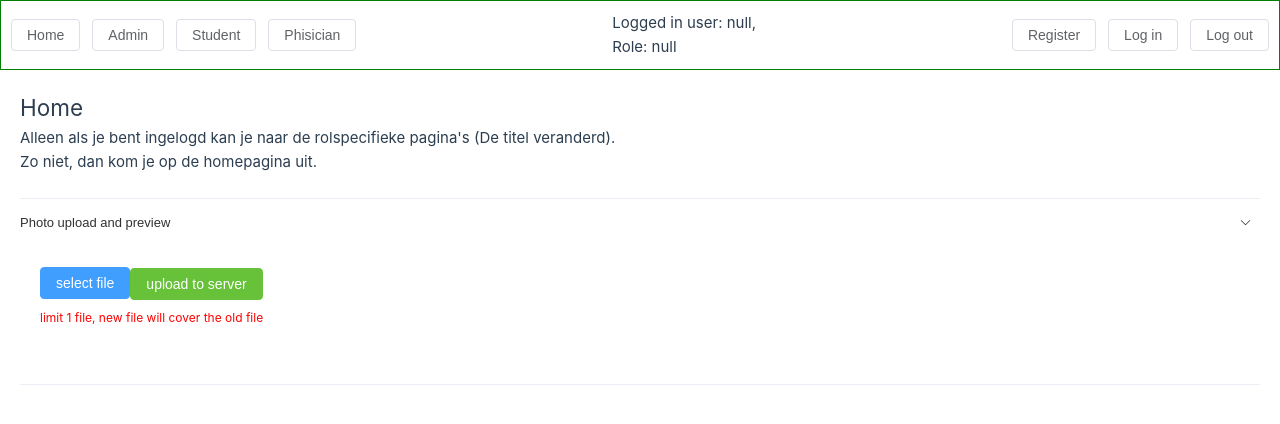
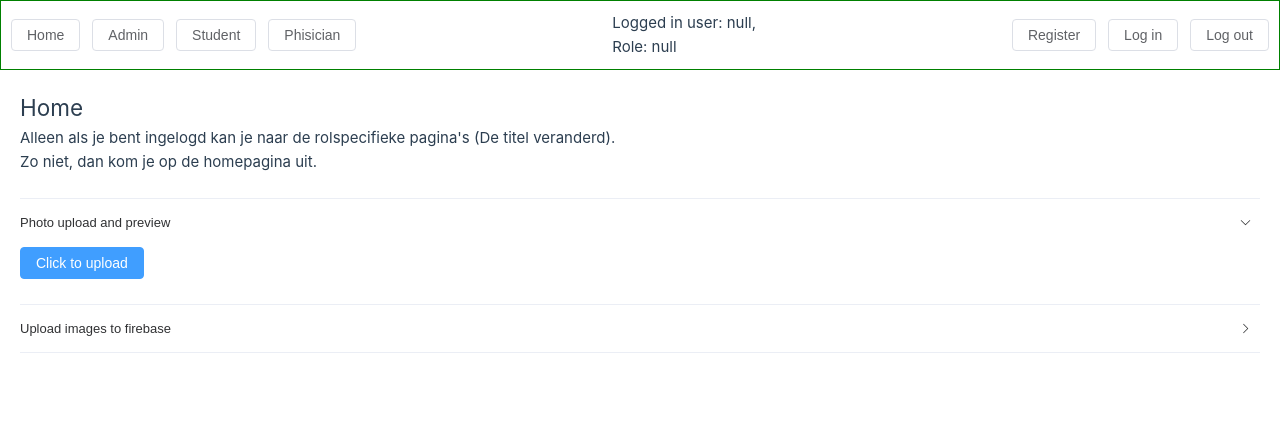
Before and after one commit to MYKingma/MI-MAM05-PWA, a Vue app: page / in a window 1280 px wide. Both pictures are taken after a click on the button "Photo upload and preview". Shown: the top 424 px of the page. Built offline with nearby package versions, Linux system fonts and the light colour scheme; no server answers.

Commit message:
feat: image preview and upload functionality

```diff
--- /dev/null
+++ b/src/components/ImagePreview.vue
@@ -0,0 +1,68 @@
+<template>
+  <el-collapse-transition>
+    <el-carousel v-if="images.length">
+      <el-carousel-item v-for="(image, index) in images" :key="index">
+        <el-button
+          v-if="upload"
+          type="danger"
+          class="delete-button"
+          :icon="Delete"
+          @click="deleteImage(index)"
+          circle
+        ></el-button>
+        <el-image :src="image.url">
+          <template #error>
+            <div class="image-slot">
+              <el-icon><Picture /></el-icon>
+            </div>
+          </template>
+        </el-image>
+      </el-carousel-item>
+    </el-carousel>
+  </el-collapse-transition>
+</template>
+
+<script>
+import { Picture, Delete } from "@element-plus/icons-vue";
+export default {
+  props: {
+    images: {
+      type: Array,
+      default() {
+        return [];
+      },
+    },
+    upload: {
+      type: Boolean,
+      default: false,
+    },
+  },
+  data() {
+    return {};
+  },
+  components: {
+    Picture,
+  },
+  computed: {
+    Delete() {
+      return Delete;
+    },
+  },
+  mounted() {},
+  methods: {
+    deleteImage(imageIndex) {
+      this.$emit("deleteImage", imageIndex);
+    },
+  },
+  watch: {},
+};
+</script>
+
+<style lang="scss">
+.delete-button {
+  position: absolute;
+  z-index: 3000;
+  right: 10px;
+  top: 10px;
+}
+</style>
--- a/src/components/ImageUpload.vue
+++ b/src/components/ImageUpload.vue
@@ -1,46 +1,34 @@
 <template>
-  <el-main>
-    <el-upload
-      ref="upload"
-      class="upload-demo"
-      :limit="1"
-      :on-exceed="handleExceed"
-      :auto-upload="false"
-      accept="image/*"
-      capture="camera"
-    >
-      <template #trigger>
-        <el-button type="primary">select file</el-button>
-      </template>
-      <el-button class="ml-3" type="success" @click="submitUpload"
-        >upload to server</el-button
-      >
-      <template #tip>
-        <div class="el-upload__tip" style="color: red">
-          limit 1 file, new file will cover the old file
-        </div>
-      </template>
-    </el-upload>
-  </el-main>
+  <el-upload
+    class="upload-image"
+    action=""
+    :limit="1"
+    :on-exceed="emitImage"
+    :show-file-list="false"
+    :http-request="emitImage"
+    accept="image/*"
+    multiple
+  >
+    <el-button type="primary">Click to upload</el-button>
+  </el-upload>
 </template>
 
 <script>
 export default {
   props: {},
   data() {
-    return {
-      image: null,
-    };
+    return {};
   },
   computed: {},
   mounted() {},
   methods: {
-    handleExceed(files) {
-      this.image.value.clearFiles();
-      this.image.value.handleStart(files[0]);
-    },
-    submitUpload() {
-      this.image.value.submit();
+    async emitImage(event) {
+      const images = event.length ? Array.from(event) : [event.file];
+      const imagesObject = images.map((image) => ({
+        url: URL.createObjectURL(image),
+        data: image,
+      }));
+      this.$emit("selectImage", imagesObject);
     },
   },
   watch: {},
--- a/src/db/index.js
+++ b/src/db/index.js
@@ -1,5 +1,6 @@
-import db from "../main";
 import { collection, query, getDocs, where } from "firebase/firestore";
+import { ref, getDownloadURL } from "firebase/storage";
+import { db, storage } from "../main";
 
 const getData = async (collectionString, attribute, operator, value) => {
   const collectionReference = collection(db, collectionString);
@@ -20,4 +21,19 @@ const getCollection = async (collectionString) => {
   return collectionReference;
 };
 
-export { getData, getCollection };
+const getFiles = async (filePathArray) => {
+  const pathReferences = [];
+  await Promise.all(
+    filePathArray.map(async (filePath) => {
+      const fileRef = ref(storage, `${filePath}`);
+      const fileURL = await getDownloadURL(fileRef);
+      pathReferences.push({
+        filePath,
+        url: fileURL,
+      });
+    })
+  );
+  return pathReferences;
+};
+
+export { getData, getCollection, getFiles };
--- a/src/firebase/index.js
+++ b/src/firebase/index.js
@@ -1,9 +1,10 @@
-import { getAuth, createUserWithEmailAndPassword } from "firebase/auth";
+import { createUserWithEmailAndPassword } from "firebase/auth";
 import { doc, setDoc } from "firebase/firestore";
+import { ref, uploadBytes } from "firebase/storage";
 import { getCollection } from "../db";
+import { storage, auth } from "../main";
 
 const register = async (newUser) => {
-  const auth = getAuth();
   const user = await createUserWithEmailAndPassword(
     auth,
     newUser.email,
@@ -17,4 +18,17 @@ const register = async (newUser) => {
   });
 };
 
-export { register };
+const uploadFiles = async (refString, filesArray) => {
+  filesArray.forEach(async (file) => {
+    const storageRef = ref(storage, `${refString}/${Date.now()}_${file.name}`);
+    const filepathArray = [];
+    try {
+      const result = await uploadBytes(storageRef, file);
+      filepathArray.push(result.fullPath);
+    } catch (error) {
+      console.log(error);
+    }
+  });
+};
+
+export { register, uploadFiles };
--- a/src/main.js
+++ b/src/main.js
@@ -5,6 +5,7 @@ import store from "./store";
 import { initializeApp } from "firebase/app";
 import { getAuth } from "firebase/auth";
 import { getFirestore } from "firebase/firestore";
+import { getStorage } from "firebase/storage";
 
 const app = createApp(App);
 
@@ -20,17 +21,18 @@ const firebaseConfig = {
 
 // Initialize Firebase
 initializeApp(firebaseConfig);
+
 const auth = getAuth();
+const db = getFirestore();
+const storage = getStorage();
 
 auth.onAuthStateChanged((user) => {
   store.dispatch("fetchUser", user);
 });
-
-const db = getFirestore();
 
 app.use(router);
 app.use(store);
 
 app.mount("#app");
 
-export default db;
+export { db, auth, storage };
--- a/src/views/HomePage.vue
+++ b/src/views/HomePage.vue
@@ -9,60 +9,70 @@
     <br />
     <el-collapse v-model="activeSection">
       <el-collapse-item title="Photo upload and preview" name="1">
-        <ImageUpload />
+        <el-row>
+          <ImageUpload @select-image="imageSelected" />
+        </el-row>
+        <ImagePreview
+          :images="images"
+          :upload="true"
+          @delete-image="deleteImage"
+        />
       </el-collapse-item>
-      <!-- <el-collapse-item title="Feedback" name="2">
-        <div>
-          Operation feedback: enable the users to clearly perceive their
-          operations by style updates and interactive effects;
-        </div>
-        <div>
-          Visual feedback: reflect current state by updating or rearranging
-          elements of the page.
-        </div>
+      <el-collapse-item title="Upload images to firebase" name="2">
+        <el-row>
+          <el-button @click="uploadImages"
+            >Upload above images to firebase</el-button
+          >
+          <el-button @click="getImages"
+            >Retrieve images from firebase</el-button
+          >
+        </el-row>
+        <ImagePreview :images="imagesFromFirebase" />
       </el-collapse-item>
-      <el-collapse-item title="Efficiency" name="3">
-        <div>
-          Simplify the process: keep operating process simple and intuitive;
-        </div>
-        <div>
-          Definite and clear: enunciate your intentions clearly so that the
-          users can quickly understand and make decisions;
-        </div>
-        <div>
-          Easy to identify: the interface should be straightforward, which helps
-          the users to identify and frees them from memorizing and recalling.
-        </div>
-      </el-collapse-item>
-      <el-collapse-item title="Controllability" name="4">
-        <div>
-          Decision making: giving advices about operations is acceptable, but do
-          not make decisions for the users;
-        </div>
-        <div>
-          Controlled consequences: users should be granted the freedom to
-          operate, including canceling, aborting or terminating current
-          operation.
-        </div>
-      </el-collapse-item> -->
     </el-collapse>
   </el-main>
 </template>
 
 <script>
 import ImageUpload from "../components/ImageUpload.vue";
+import ImagePreview from "../components/ImagePreview.vue";
+import { uploadFiles } from "../firebase/index";
+import { getFiles } from "../db";
 export default {
   data() {
     return {
       activeSection: 1,
+      images: [],
+      imagesFromFirebase: [],
     };
   },
   components: {
     ImageUpload,
+    ImagePreview,
   },
   computed: {},
   async mounted() {},
-  methods: {},
+  methods: {
+    imageSelected(images) {
+      console.log("sel", images);
+      this.images = [].concat(images, this.images);
+    },
+    deleteImage(imageIndex) {
+      this.images.splice(imageIndex, 1);
+    },
+    async uploadImages() {
+      await uploadFiles(
+        "images",
+        this.images.map((image) => image.data)
+      );
+    },
+    async getImages() {
+      const filePaths = await getFiles([
+        "images/1644690104554_93557-950-692 kopie.jpg",
+      ]);
+      this.imagesFromFirebase = filePaths;
+    },
+  },
   watch: {},
 };
 </script>
```
